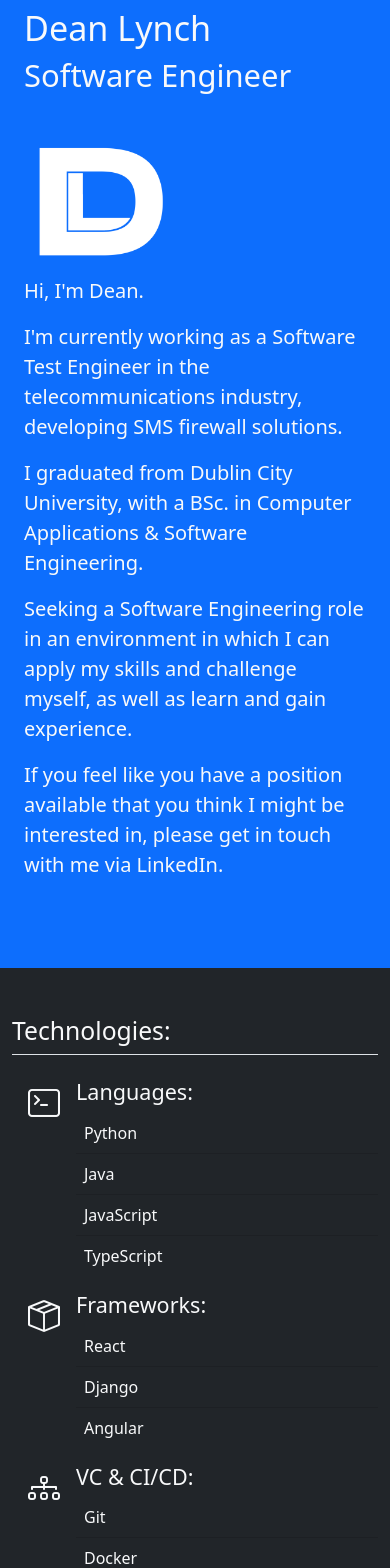
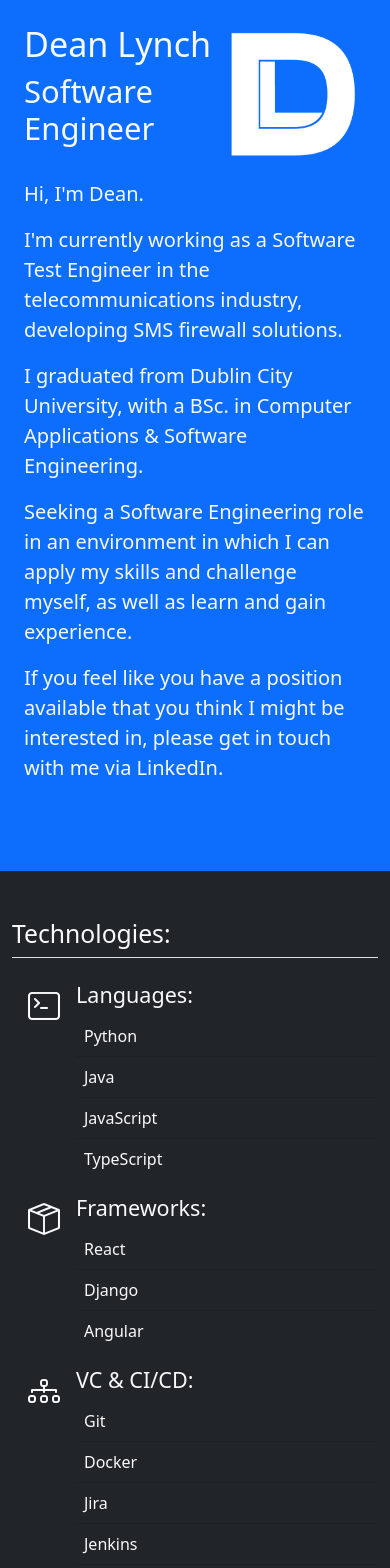
Before and after one commit to lynchdean/deanlynch-xyz, a React (Create React App) app: page / in a window 390 px wide. Shown: the part 80-1648 px from the top of the page. Built offline with nearby package versions, Linux system fonts and the light colour scheme.

Commit message:
Mobile friendliness

```diff
--- a/src/components/ProjectInfo.tsx
+++ b/src/components/ProjectInfo.tsx
@@ -10,21 +10,21 @@ interface Props {
 function ProjectInfo({title, desc, tech, link}: Props) {
   return (
     <div className="row text-light">
-      <div className="col-sm-3 mb-auto">
+      <div className="col-md-3 mb-auto">
         <div className="row">
-          <div className="col-sm-2 mb-auto">
+          <div className="col-md-2 mb-auto">
             <i className="bi bi-file-earmark-code text-muted fs-3"/>
           </div>
-          <div className="col-sm-8">
+          <div className="col-md-8">
             <strong>{title}</strong>
           </div>
         </div>
       </div>
-      <div className="col-sm-6">{desc}</div>
-      <small className="col-sm-2 text-muted">{tech.join(", ")}</small>
+      <div className="col-md-6">{desc}</div>
+      <small className="col-md-2 text-muted">{tech.join(", ")}</small>
       <a
         href={link}
-        className="col-sm-1 btn btn-dark rounded-pill bg-dark text-secondary text-muted mb-auto p-2"
+        className="col-md-1 btn btn-dark rounded-pill bg-dark text-secondary text-muted mb-auto p-2"
         role="button"
       >
         <i className="bi bi-github"/> Link
--- a/src/components/css/techInfo.css
+++ b/src/components/css/techInfo.css
@@ -3,5 +3,5 @@
 }
 
 .col-width {
-    min-width: 200px;
+    min-width: 300px;
 }
--- a/src/sections/About.tsx
+++ b/src/sections/About.tsx
@@ -8,19 +8,16 @@ function About() {
     <div className="bg-primary">
       <div className="container p-4 mb-4">
         <div className="text-light pb-5">
-          <div className="row">
-            <div className="col-md-10">
+          <div className="d-flex justify-content-between">
+            <div className="pt-3">
               <h1 className="display-4">{data.heading}</h1>
               <h2 className="display-5 pb-4">{data.subheading}</h2>
             </div>
-            <div className="col-md-2">
-              <img
-                src={DLLogo}
-                className="img-fluid"
-                alt={"DL Logo"}
-                width={150}
-              />
-            </div>
+            <img
+              src={DLLogo}
+              alt={"DL Logo"}
+              width={150}
+            />
           </div>
 
           {data.lines.map((line, index) => {
@@ -32,7 +29,6 @@ function About() {
           })}
         </div>
       </div>
-
     </div>
 
   )
--- a/src/sections/Work.tsx
+++ b/src/sections/Work.tsx
@@ -11,7 +11,7 @@ function Work() {
       <h2 className="pb-2 mb-4  border-bottom">Work Experience:</h2>
       <div className="row">
         <div className="col-sm-2">
-          <div className="list-group" id="list-tab" role="tablist">
+          <div className="list-group list-group flex-sm-column flex-row" id="list-tab" role="tablist">
             {data.jobs.map((job: any, index: number) => {
               return (
                 <a
```
